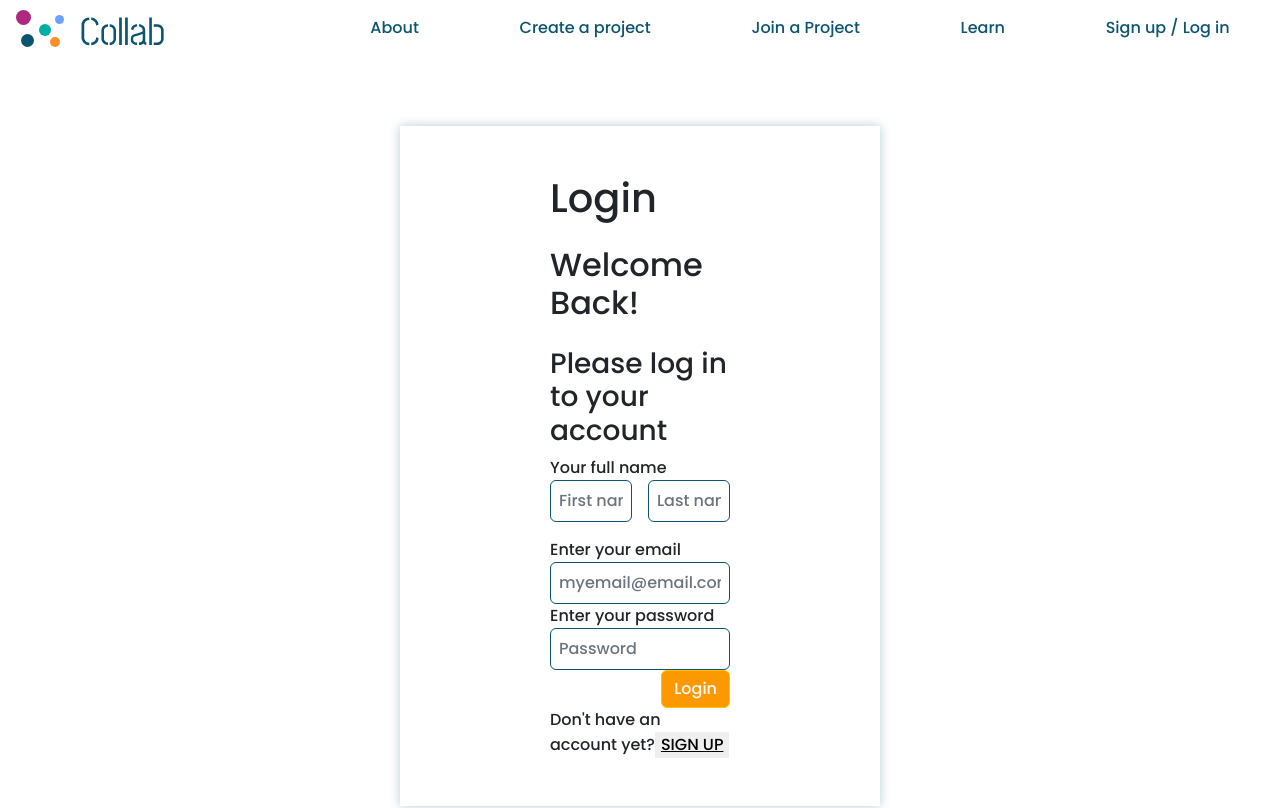
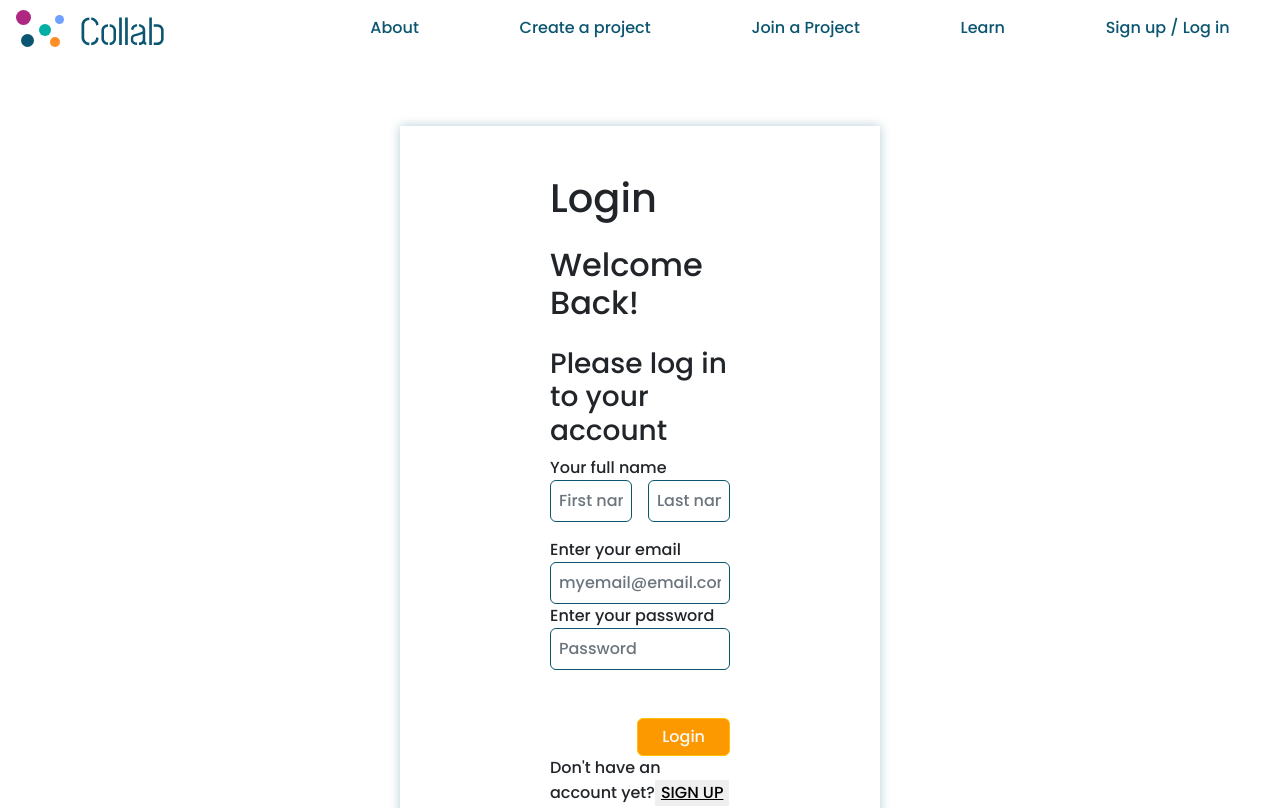
Before and after one commit to Alef5750/Collab, a React (Create React App) app: page /login in a window 1280 px wide. Shown: the top 808 px of the page. Built offline with nearby package versions, Linux system fonts and the light colour scheme.

Commit message:
increased width of button using horizontal padding

```diff
--- a/src/components/SignupOrLogin.jsx
+++ b/src/components/SignupOrLogin.jsx
@@ -110,7 +110,7 @@ const SignupOrLoginForm = ({ view }) => {
           );
         })}
       </div>
-      <button className="btn btn-warning text-light align-self-end">
+      <button className="btn btn-warning text-light align-self-end mt-5 px-4">
         {view === "login" ? "Login" : "Sign up"}
       </button>
     </form>
```
